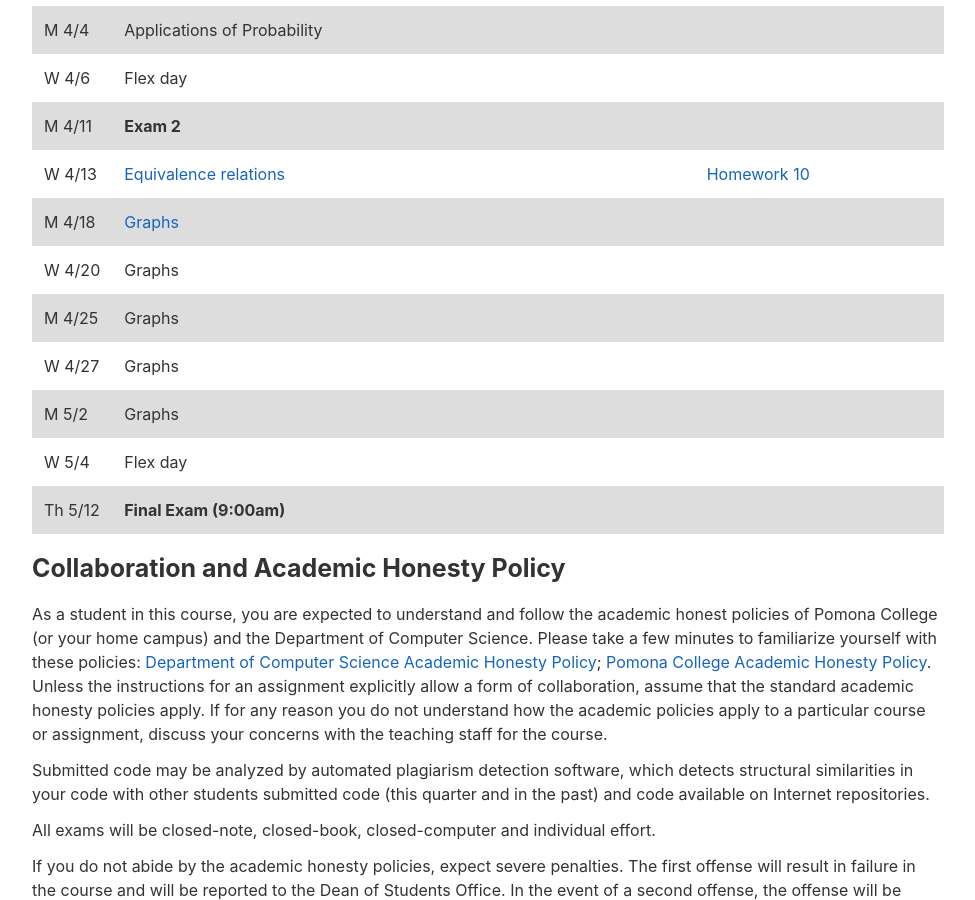
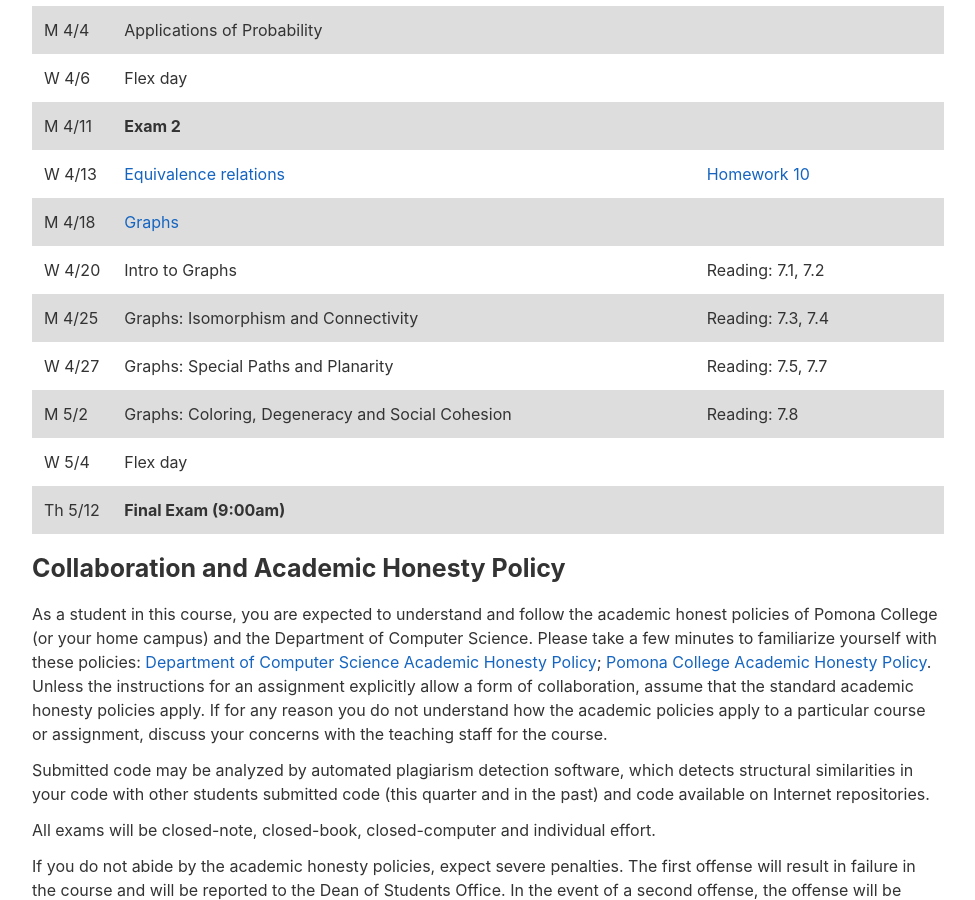
Before and after one commit to jacksonjw12/mbannister.github.io, a Jekyll site: the page built from _teaching/55-s16/index.md, in a window 1280 px wide and 900 px high, scrolled down 3230 px. Shown: the whole window, without its empty margins (152-1127 px from the left). Built offline with Jekyll 4.4.1, drawn with Linux system fonts in a browser that asks for light colours; formulas are drawn with MathJax 3.

Commit message:
update 55 schedule

```diff
--- a/_teaching/55-s16/index.md
+++ b/_teaching/55-s16/index.md
@@ -105,10 +105,10 @@ W 4/6  | Flex day |
 M 4/11 | __Exam 2__ | <!-- Week 11 -->
 W 4/13 | [Equivalence relations](Equiv.pdf) | [Homework 10](homework10.html)
 M 4/18 | [Graphs](Graphs.pdf) | <!-- Week 12 -->
-W 4/20 | Graphs |
-M 4/25 | Graphs | <!-- Week 13 -->
-W 4/27 | Graphs |
-M 5/2  | Graphs | <!-- Week 14 -->
+W 4/20 | Intro to Graphs | Reading: 7.1, 7.2
+M 4/25 | Graphs: Isomorphism and Connectivity | Reading: 7.3, 7.4 <!-- Week 13 -->
+W 4/27 | Graphs: Special Paths and Planarity | Reading: 7.5, 7.7
+M 5/2  | Graphs: Coloring, Degeneracy and Social Cohesion | Reading: 7.8 <!-- Week 14 -->
 W 5/4  | Flex day |
 Th 5/12 | __Final Exam (9:00am)__ |
 
```
